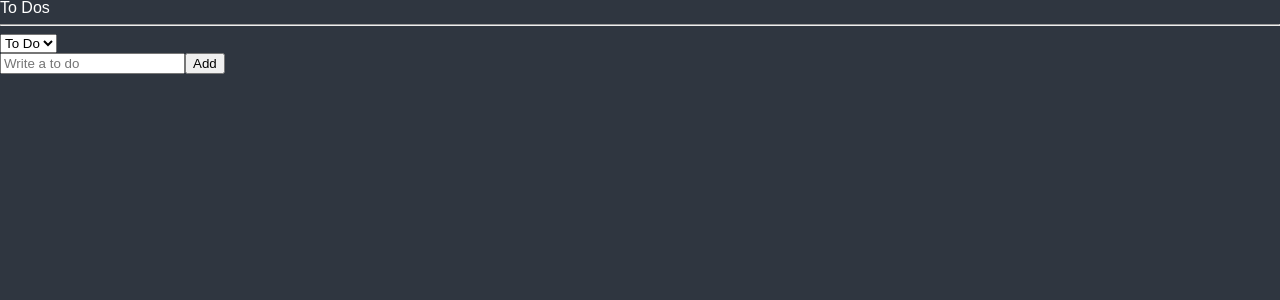
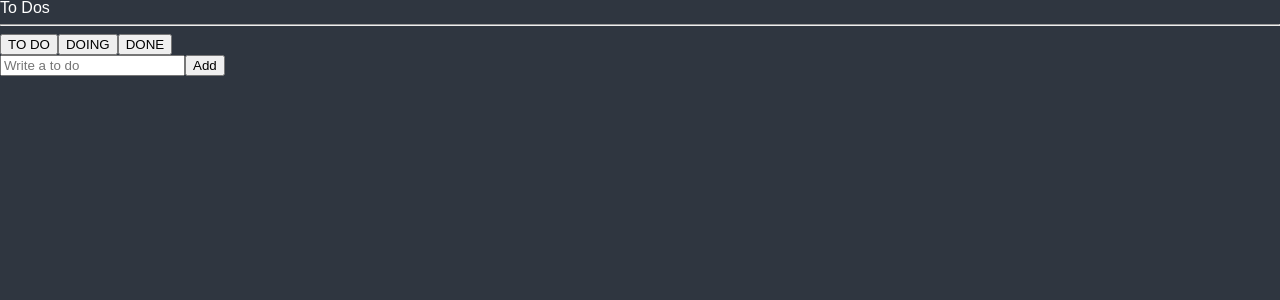
Before and after one commit to mijinB/recoil_todo_list, a React (Create React App) app: page / in a window 1280 px wide. Shown: the top 300 px of the page. Built offline with nearby package versions, Linux system fonts and the light colour scheme.

Commit message:
category atom > string[]으로 type 변경, category 선택 button으로

```diff
--- a/src/atoms.ts
+++ b/src/atoms.ts
@@ -1,20 +1,21 @@
 import { atom, selector } from "recoil";
 
-export enum Categories {
-    "TO_DO" = "TO_DO",
-    "DOING" = "DOING",
-    "DONE" = "DONE",
-}
+export let Categories: string[] = ["TO_DO", "DOING", "DONE"];
 
 export interface IToDo {
     id: number;
     text: string;
-    category: Categories;
+    category: string;
 }
 
-export const categoryState = atom<Categories>({
+export const categoryState = atom<string>({
     key: "category",
-    default: Categories.TO_DO,
+    default: Categories[0],
+});
+
+export const categoriesState = atom<string[]>({
+    key: "categories",
+    default: Categories,
 });
 
 export const toDoState = atom<IToDo[]>({
--- a/src/components/SelectCategory.tsx
+++ b/src/components/SelectCategory.tsx
@@ -1,22 +1,45 @@
-import { useRecoilState } from "recoil";
-import { Categories, categoryState } from "../atoms";
+import { useRecoilValue, useSetRecoilState } from "recoil";
+import { categoriesState, categoryState } from "../atoms";
 
 function SelectCategory() {
-    const [category, setCategory] = useRecoilState(categoryState);
+    const categories = useRecoilValue(categoriesState);
+    const setCategory = useSetRecoilState(categoryState);
 
-    /**@function onInput
-     * 1. <select>에서 선택한 category로 categoryState(atom) 값 변경
+    //     /**@function onInput
+    //      * 1. <select>에서 선택한 category로 categoryState(atom) 값 변경
+    //      */
+    //     const onInput = (event: React.FormEvent<HTMLSelectElement>) => {
+    //         setCategory(event.currentTarget.value as any);
+    //     };
+
+    //     const addCategory = () => {};
+
+    //     return (
+    //         <>
+    //             <select value={category} onInput={onInput}>
+    //                 <option value={Categories.TO_DO}>To Do</option>
+    //                 <option value={Categories.DOING}>Doing</option>
+    //                 <option value={Categories.DONE}>Done</option>
+    //             </select>
+    //             <button onClick={addCategory}>+Category</button>
+    //         </>
+    //     );
+
+    /**@function
+     * 1. 클릭한 <button> category로 categoryState(atom) 값 변경
      */
-    const onInput = (event: React.FormEvent<HTMLSelectElement>) => {
-        setCategory(event.currentTarget.value as any);
+    const showCategoryContent = (event: React.MouseEvent<HTMLButtonElement>) => {
+        setCategory(event.currentTarget.innerText);
     };
 
     return (
-        <select value={category} onInput={onInput}>
-            <option value={Categories.TO_DO}>To Do</option>
-            <option value={Categories.DOING}>Doing</option>
-            <option value={Categories.DONE}>Done</option>
-        </select>
+        <>
+            {categories.map((category) => (
+                <button key={categories.indexOf(category)} onClick={showCategoryContent}>
+                    {category.replace("_", " ")}
+                </button>
+            ))}
+        </>
     );
 }
 
--- a/src/components/ToDo.tsx
+++ b/src/components/ToDo.tsx
@@ -1,10 +1,10 @@
 import { useSetRecoilState } from "recoil";
-import { Categories, IToDo, toDoState } from "../atoms";
+import { IToDo, toDoState } from "../atoms";
 
 function ToDo({ id, text, category }: IToDo) {
     const setToDos = useSetRecoilState(toDoState);
 
-    /**@function onClick
+    /**@function changeCategoryOnClick
      * 1. 수정할 categoryState를 인자로 받음
      * 2. category를 수정하고자 하는 toDo의 index 찾아서 변수(targetIndex)에 대입
      * 3. 컴포넌트 props로 받은 id, text는 그 값을 유지하고 category는 수정될 값(categoryState)으로 변수(newToDo)에 대입
@@ -12,7 +12,7 @@ function ToDo({ id, text, category }: IToDo) {
      * 5. newToDos ⇒ splice 사용해서 targetIndex 위치의 1개의 요소를 newToDo 값으로 교체
      * 6. 수정된 newToDos로 ToDos List 변경(setToDos)
      */
-    const onClick = (categoryState: IToDo["category"]) => {
+    const changeCategoryOnClick = (categoryState: IToDo["category"]) => {
         setToDos((prevToDos) => {
             const targetIndex = prevToDos.findIndex((toDo) => toDo.id === id);
             const newToDo: IToDo = { id, text, category: categoryState };
@@ -30,9 +30,9 @@ function ToDo({ id, text, category }: IToDo) {
     return (
         <li>
             <span>{text}</span>
-            {category !== Categories.TO_DO && <button onClick={() => onClick(Categories.TO_DO)}>To Do</button>}
-            {category !== Categories.DOING && <button onClick={() => onClick(Categories.DOING)}>Doing</button>}
-            {category !== Categories.DONE && <button onClick={() => onClick(Categories.DONE)}>Done</button>}
+            {category !== "TO_DO" && <button onClick={() => changeCategoryOnClick("TO_DO")}>To Do</button>}
+            {category !== "DOING" && <button onClick={() => changeCategoryOnClick("DOING")}>Doing</button>}
+            {category !== "DONE" && <button onClick={() => changeCategoryOnClick("DONE")}>Done</button>}
             <button onClick={onDelete}>✖</button>
         </li>
     );
```
